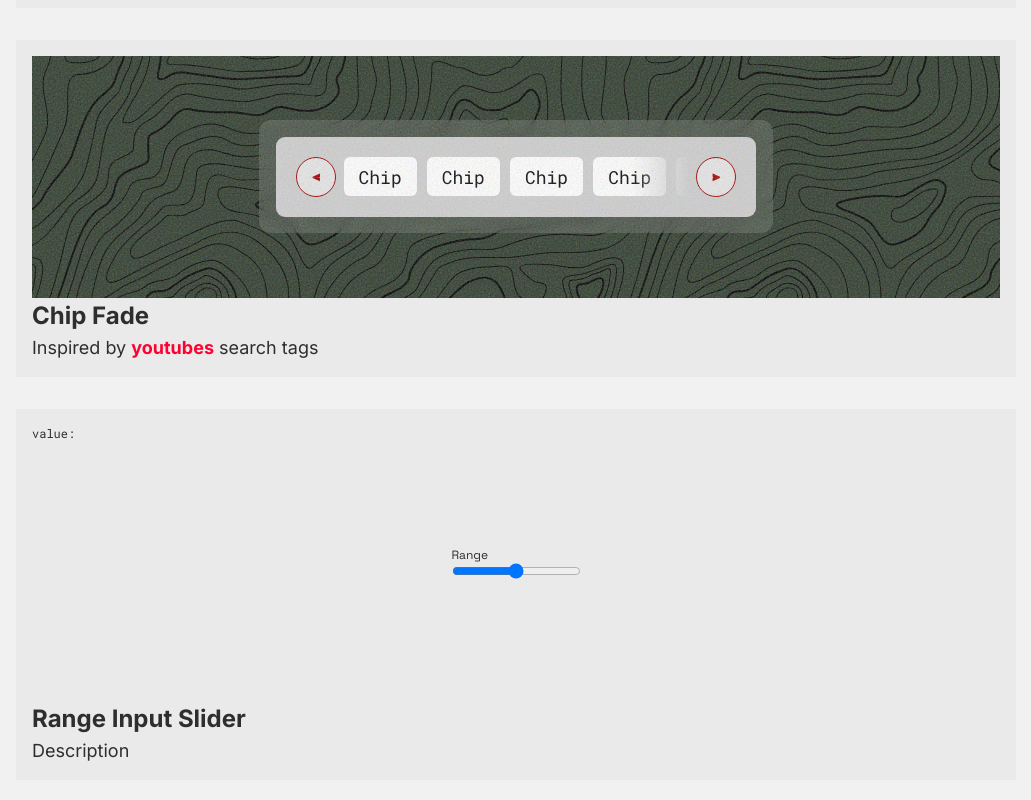
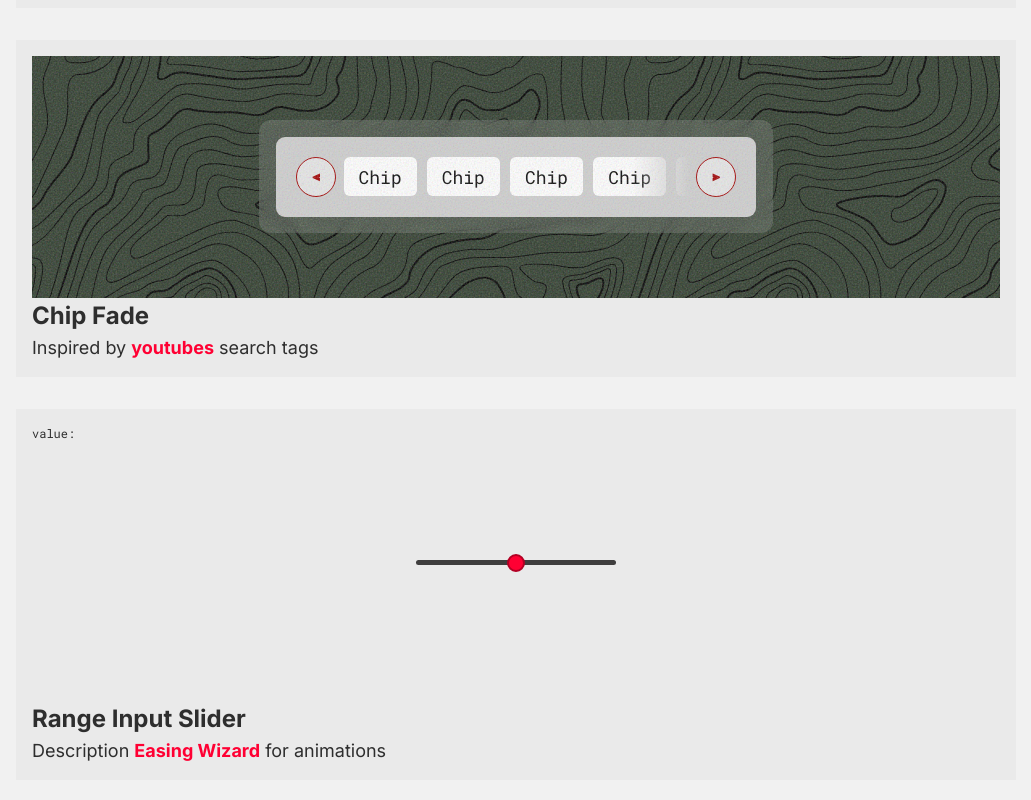
Before and after one commit to BigBadBodyPillow/snippets, a SvelteKit app: page / in a window 1280 px wide. Shown: the part 4339-5139 px from the top of the page, without its empty margins (119-1150 px from the left). Built offline with nearby package versions, Linux system fonts and the light colour scheme.

Commit message:
start on input

```diff
--- a/src/components/RangeInput.svelte
+++ b/src/components/RangeInput.svelte
@@ -1,9 +1,14 @@
 <section>
   <div class="demo">
-    <label for="range" class="range">
-      <span>Range</span>
-      <input type="range" />
-    </label>
+    <!-- == TODO == -->
+    <!-- Sound? -->
+    <!-- The rest -->
+    <div class="slider">
+      <div class="selector"></div>
+      <div class="track">
+        <div class="markers"></div>
+      </div>
+    </div>
 
     <div class="display">
       <span>value: </span>
@@ -12,12 +17,22 @@
 
   <div class="about">
     <h2 class="title">Range Input Slider</h2>
-    <p class="description">Description</p>
+    <p class="description">
+      Description
+
+      <a href="https://easingwizard.com/">Easing Wizard</a> for animations
+    </p>
   </div>
 </section>
 
 <style>
   section {
+    --selector-width: 18px;
+    --selector-color: var(--accent);
+    --track-width: 200px;
+    --track-thickness: 5px;
+    --track-background: rgb(63, 62, 62);
+
     max-height: 800px;
     width: 100%;
     background-color: var(--section-bg);
@@ -35,14 +50,69 @@
     place-items: center;
   }
 
-  .range {
-    display: flex;
-    flex-direction: column;
+  .slider {
+    display: grid;
+    place-items: center;
+    position: relative;
   }
 
-  .range span {
-    font-size: var(--font-12);
-    font-family: var(--font-space-grotesk);
+  /* this is the hover detector. the before is the actuall visible element from the users presepctive */
+  .selector {
+    position: absolute;
+    display: grid;
+    place-items: center;
+
+    height: calc(var(--selector-width) + 10px);
+    width: calc(var(--selector-width) + 10px);
+
+    border-radius: 100%;
+    background-color: transparent;
+
+    cursor: pointer;
+  }
+  .selector::before {
+    content: '';
+    inset: 0;
+
+    height: var(--selector-width);
+    width: var(--selector-width);
+
+    border: 2px solid hsl(from var(--selector-color) h s calc(l - 15));
+    border-radius: 999px;
+    background-color: var(--selector-color);
+
+    transition: width 0.5s
+      linear(
+        0,
+        0.033 1%,
+        0.142 2.2%,
+        0.981 8.5%,
+        1.122 10.5%,
+        1.161 11.5%,
+        1.181 12.6%,
+        1.183 13.8%,
+        1.163 15.2%,
+        1 22%,
+        0.977 23.8%,
+        0.967 25.8%,
+        1.006 38.9%,
+        0.999 52%,
+        1
+      );
+  }
+  .selector:hover::before {
+    width: calc(var(--selector-width) / 2);
+    transform: scale(1.1);
+  }
+  .selector:active::before {
+    width: calc(var(--selector-width) / 3);
+  }
+
+  .track {
+    width: var(--track-width);
+    height: var(--track-thickness);
+    background-color: var(--track-background);
+    border-radius: 999px;
   }
 
   .display {
```
